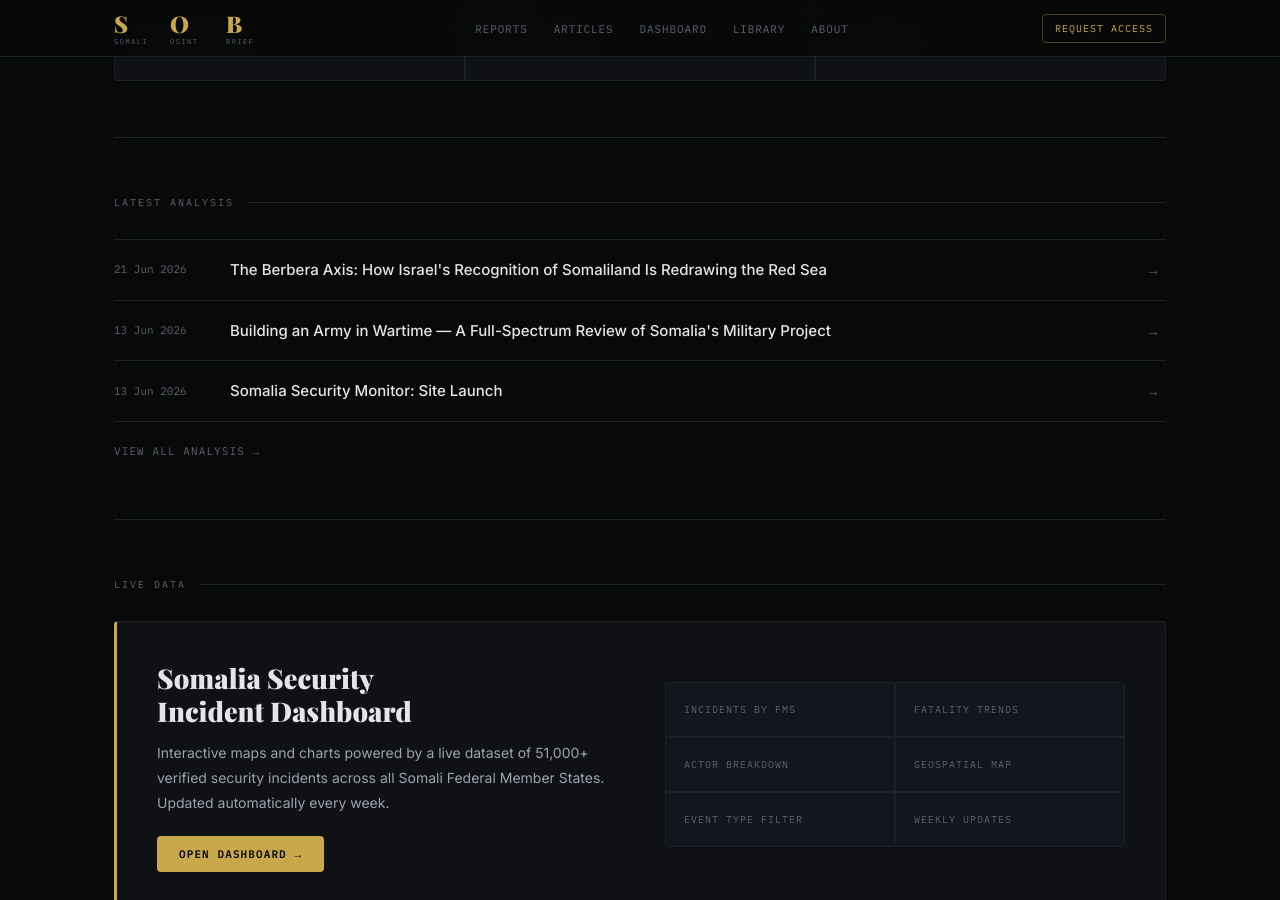
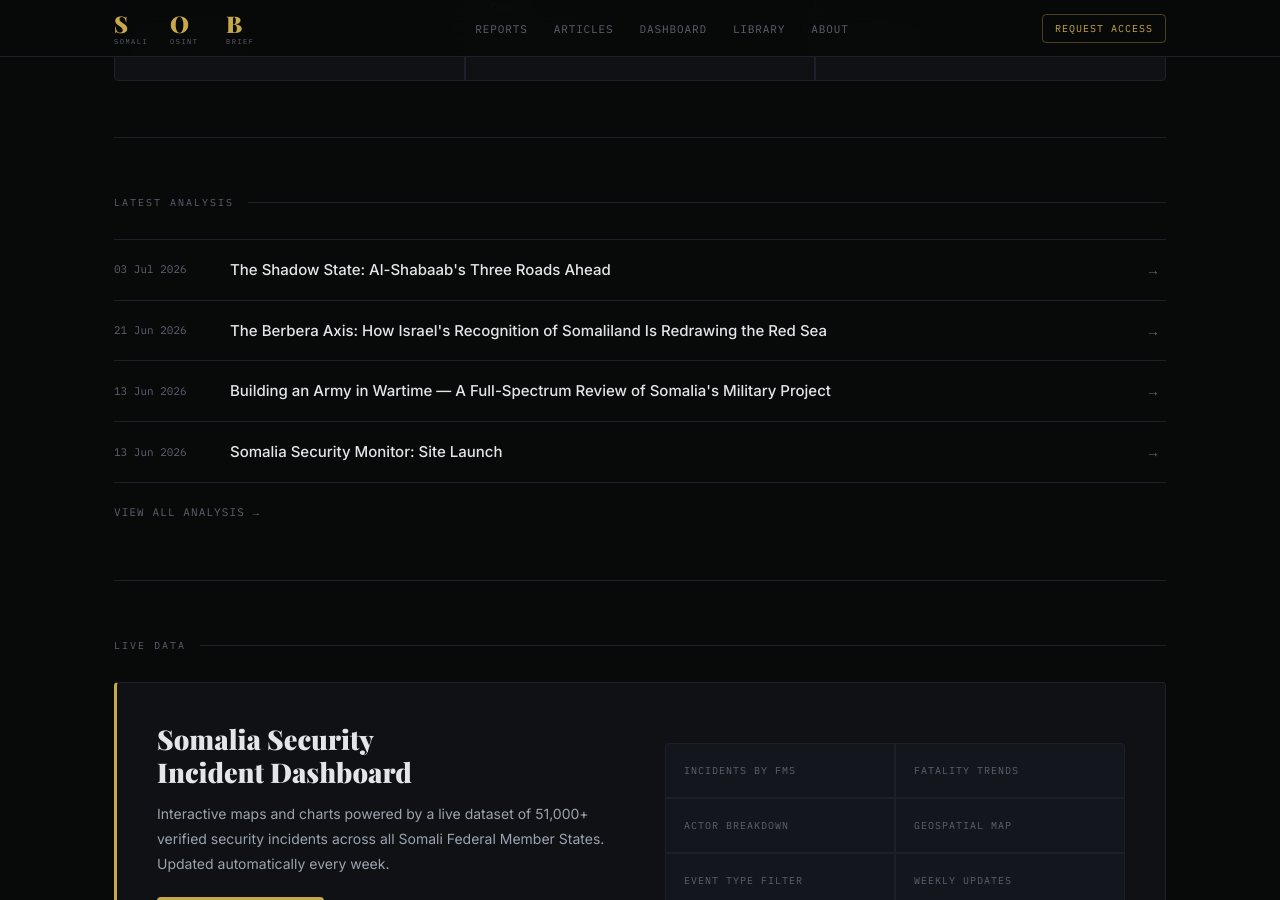
Before and after one commit to abdigh26/abdigh26.github.io, a Jekyll site: the page built from index.html, in a window 1280 px wide and 900 px high, scrolled down 938 px. Built offline with Jekyll 4.4.1, drawn with Linux system fonts in a browser that asks for light colours; some web fonts are replaced.

Commit message:
Update index.html

```diff
--- a/index.html
+++ b/index.html
@@ -63,6 +63,11 @@ title: Home
 <section class="section">
   <div class="section-label">Latest Analysis</div>
   <div class="article-list">
+    <a class="article-row" href="/articles/al-shabaab_shadow_state.html">
+      <span class="article-date">03 Jul 2026</span>
+      <span class="article-title">The Shadow State: Al-Shabaab's Three Roads Ahead</span>
+      <span class="article-arrow">→</span>
+    </a>
     <a class="article-row" href="/articles/berbera-axis.html">
       <span class="article-date">21 Jun 2026</span>
       <span class="article-title">The Berbera Axis: How Israel's Recognition of Somaliland Is Redrawing the Red Sea</span>
```
